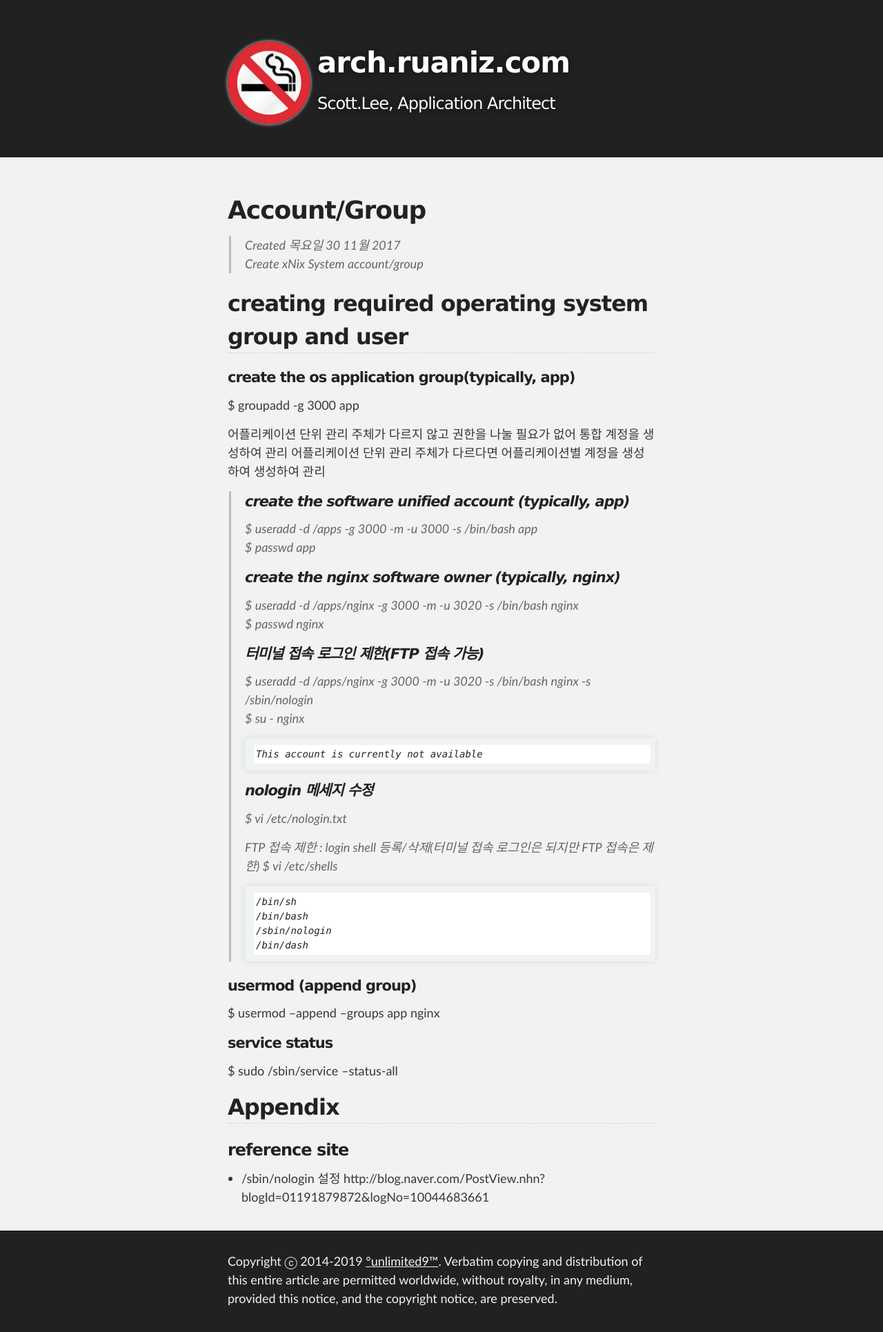
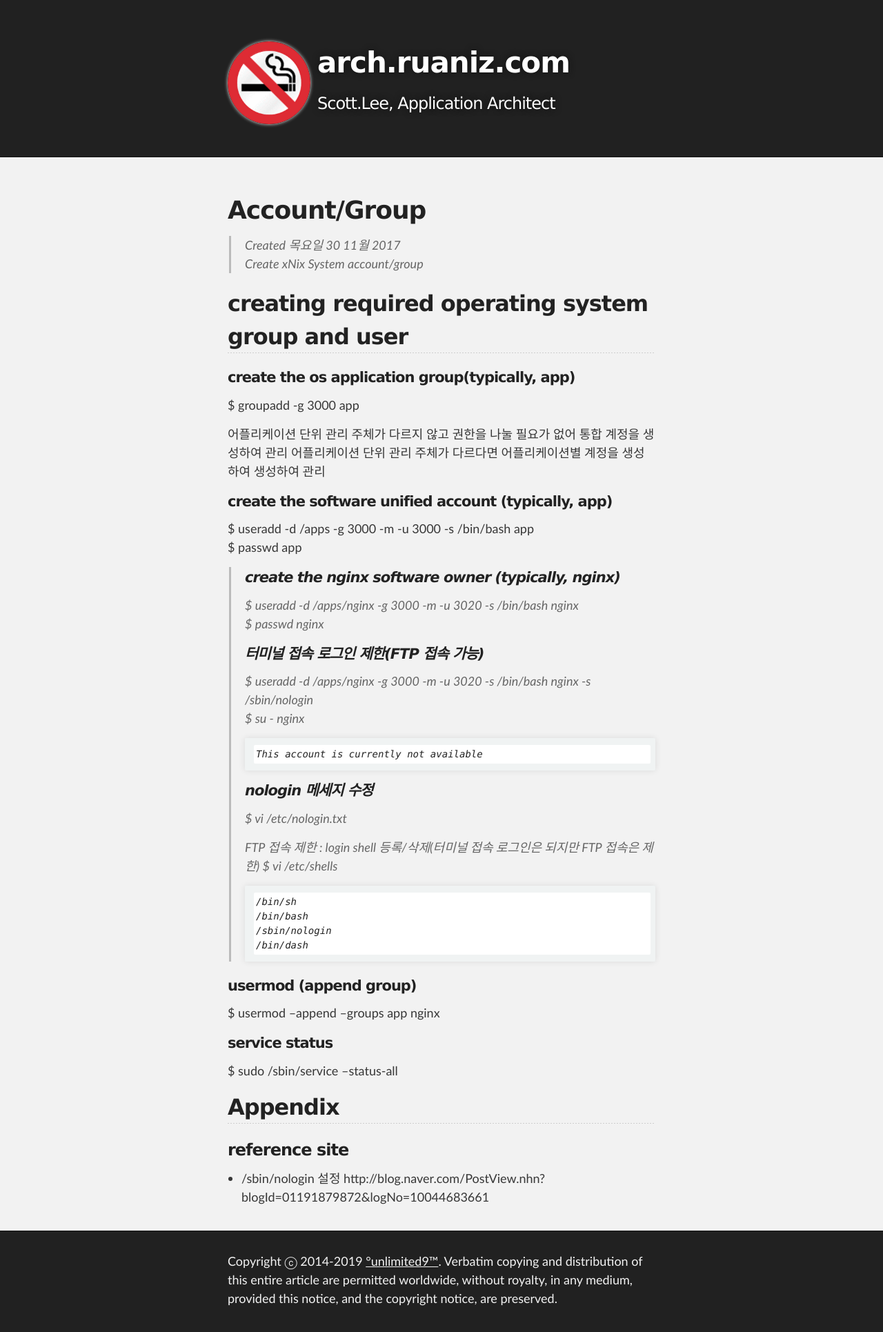
Before and after one commit to unlimited9/unlimited9.github.com, a Jekyll site: the page built from reference.notes/TA/system/create.account.n.group.md, in a window 1280 px wide. Shown: the whole page at 69% size. Built offline with Jekyll 4.4.1, drawn with Linux system fonts in a browser that asks for light colours; our own code applies the rules of GitHub Pages for plain Markdown files.

```diff
--- a/reference.notes/TA/system/create.account.n.group.md
+++ b/reference.notes/TA/system/create.account.n.group.md
@@ -10,10 +10,10 @@ $ groupadd -g 3000 app
 
 어플리케이션 단위 관리 주체가 다르지 않고 권한을 나눌 필요가 없어 통합 계정을 생성하여 관리 어플리케이션 단위 관리 주체가 다르다면 어플리케이션별 계정을 생성하여 생성하여 관리
 
->#### create the software unified account (typically, app)
->$ useradd -d /apps -g 3000 -m -u 3000 -s /bin/bash app
->$ passwd app
->
+#### create the software unified account (typically, app)
+$ useradd -d /apps -g 3000 -m -u 3000 -s /bin/bash app
+$ passwd app
+
 >#### create the nginx software owner (typically, nginx)
 >$ useradd -d /apps/nginx -g 3000 -m -u 3020 -s /bin/bash nginx
 >$ passwd nginx
```
